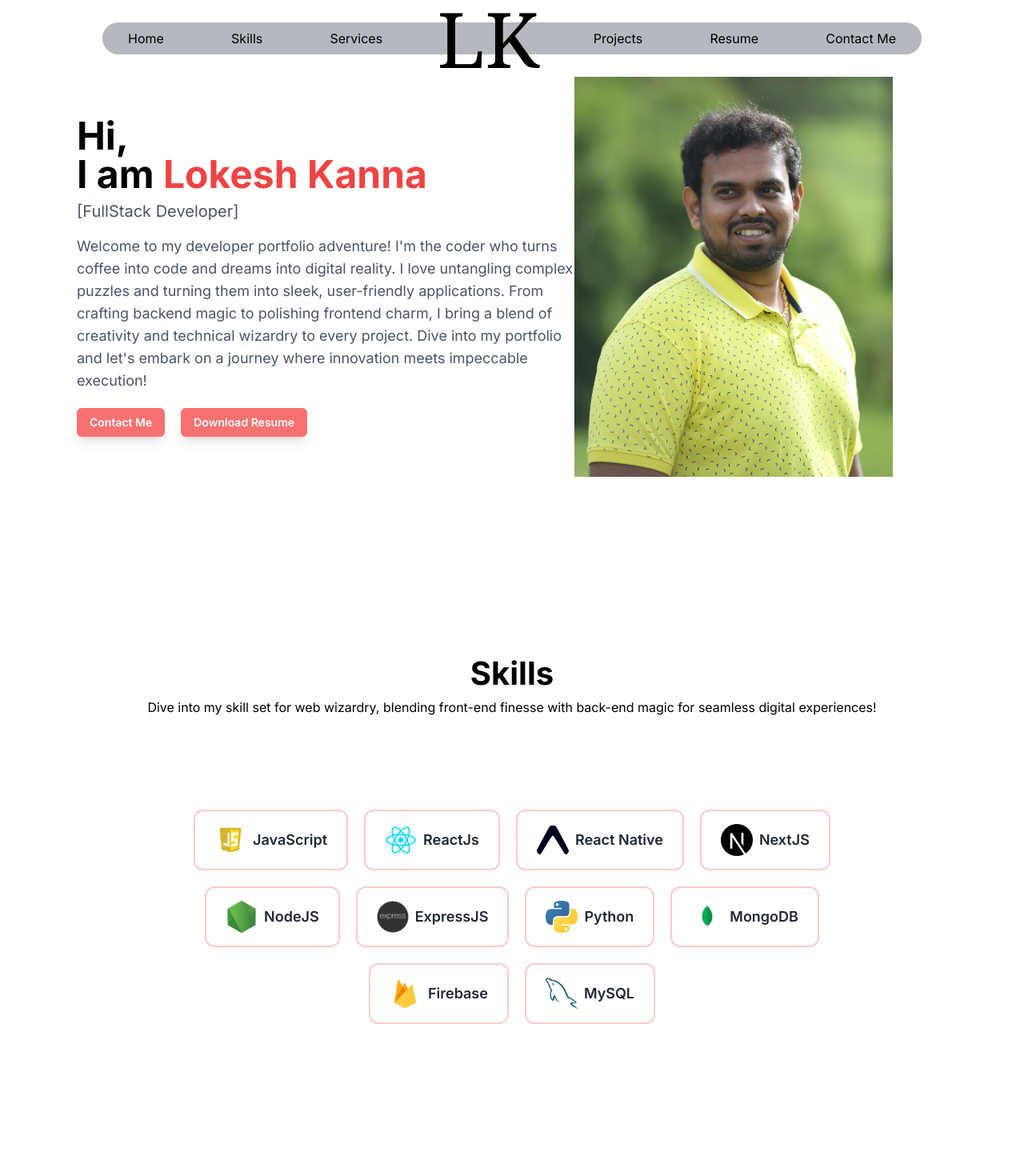
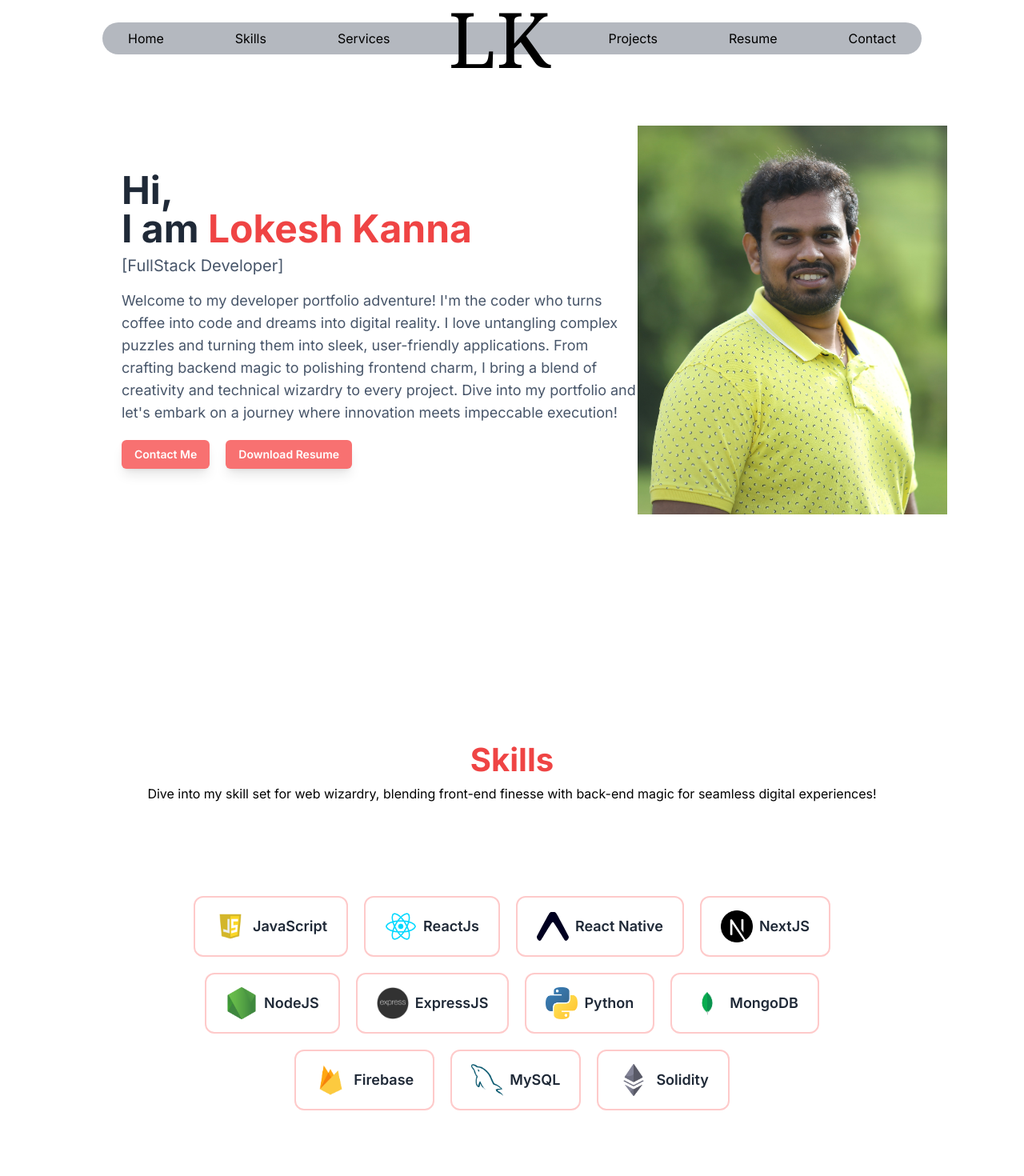
Before and after one commit to Lokesh-Kanna-V/personal_portfolio-client, a Next.js app: page / in a window 1280 px wide. Shown: the top 1470 px of the page at 80% size. Built offline with nearby package versions, Linux system fonts and the light colour scheme.

Commit message:
LK_3006_1304

```diff
--- a/src/app/globals.css
+++ b/src/app/globals.css
@@ -7,6 +7,7 @@ html {
 }
 
 h1 {
+  color: rgb(239 68 68);
   font-size: 40px;
   font-weight: 700;
 }
--- a/src/components/contact/contact.js
+++ b/src/components/contact/contact.js
@@ -40,7 +40,7 @@ export default function Contact() {
       className="h-screen flex justify-center items-center p-10 md:p-24 bg-white"
     >
       <div className="md:w-2/3">
-        <h1 className="text-3xl lg:text-5xl font-bold mb-4">
+        <h1 className="text-3xl lg:text-5xl text-gray-800 font-bold mb-4">
           Get in touch with <span className="text-red-500">me.</span>
         </h1>
         <form
--- a/src/components/footer/footer.js
+++ b/src/components/footer/footer.js
@@ -5,8 +5,7 @@ export default function Footer() {
     <footer className="bg-gray-200 py-4">
       <div className="container mx-auto text-center">
         <p className="text-gray-600">
-          &copy; {new Date().getFullYear()} Your Website Name. All rights
-          reserved.
+          &copy; {new Date().getFullYear()} Lokesh Kanna. All rights reserved.
         </p>
       </div>
     </footer>
--- a/src/components/head/head.js
+++ b/src/components/head/head.js
@@ -8,9 +8,12 @@ import { Button } from "@headlessui/react";
 
 export default function Head() {
   return (
-    <div id="head" className="flex justify-center items-center p-10 md:p-24">
-      <div className="lg:w-2/3">
-        <h1 className="text-3xl lg:text-5xl font-bold mb-2">
+    <div
+      id="head"
+      className="h-screen flex justify-center items-center p-10 md:p-24"
+    >
+      <div className="lg:w-5/6 lg:ml-14">
+        <h1 className="text-3xl lg:text-5xl text-gray-800 font-bold mb-2">
           Hi, <br /> I am <span className="text-red-500">Lokesh Kanna</span>
         </h1>
         <p className="text-xl text-slate-600 mb-4">[FullStack Developer]</p>
--- a/src/components/navBar/navbar.js
+++ b/src/components/navBar/navbar.js
@@ -41,7 +41,7 @@ export default function NavBar() {
           className="hidden first-letter:h-8 px-4 items-center hover:bg-red-400 hover:text-neutral-800 rounded-3xl sm:block"
           href="#contact"
         >
-          Contact Me
+          Contact
         </Link>
       </div>
     </div>
--- a/src/components/skills/skills.js
+++ b/src/components/skills/skills.js
@@ -11,6 +11,7 @@ import python from "../../../public/python.png";
 import mongoDb from "../../../public/mongo.png";
 import sql from "../../../public/sql.png";
 import firebase from "../../../public/firebase.png";
+import ethereum from "../../../public/ethereum.png";
 
 const services = [
   {
@@ -81,6 +82,11 @@ const techStacks = [
     image: sql,
     description: "",
   },
+  {
+    title: "Solidity",
+    image: ethereum,
+    description: "",
+  },
 ];
 
 export default function Skills() {
@@ -90,7 +96,7 @@ export default function Skills() {
       className="flex gap-5 justify-center items-center p-10 md:px-24 flex-wrap"
     >
       <hgroup className="flex flex-col justify-center items-center">
-        <h1 className="mt-20">Skills</h1>
+        <h1 className="mt-0 md:mt-20">Skills</h1>
         <p className="">
           Dive into my skill set for web wizardry, blending front-end finesse
           with back-end magic for seamless digital experiences!
```
Also changed, not shown: public/ethereum.png (added).
